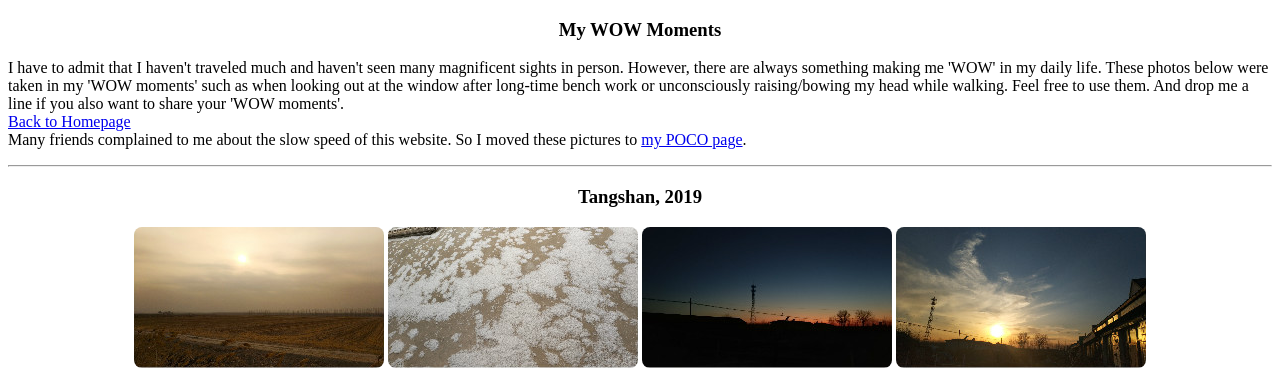
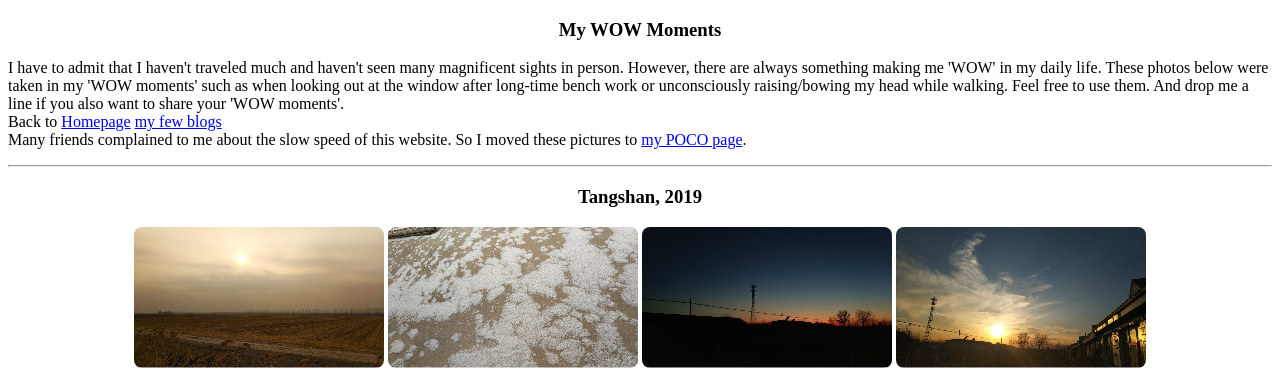
Before and after one commit to PAULYZHENG/paulyzheng.github.io, a Jekyll site: the page photograph/index.html, which Jekyll copies as it is, in a window 1280 px wide and 900 px high. Shown: the top 370 px of the window. Built offline with Jekyll 4.4.1, drawn with Linux system fonts in a browser that asks for light colours.

Commit message:
Update index.html

```diff
--- a/photograph/index.html
+++ b/photograph/index.html
@@ -16,7 +16,7 @@
       These photos below were taken in my 'WOW moments' such as
       when looking out at the window after long-time bench work or unconsciously raising/bowing my head while walking.
       Feel free to use them. And drop me a line if you also want to share your 'WOW moments'.<br/>
-      <a href="https://paulyzheng.github.io/about/">Back to Homepage</a><br/>
+      Back to <a href="https://paulyzheng.github.io/about/">Homepage</a>  <a href="https://paulyzheng.github.io/">my few blogs</a><br/>
       Many friends complained to me about the slow speed of this website. So I moved these pictures to <a href="http://paulzheng.user.poco.cn/">my POCO page</a>.
     </p>
     <hr />
```
